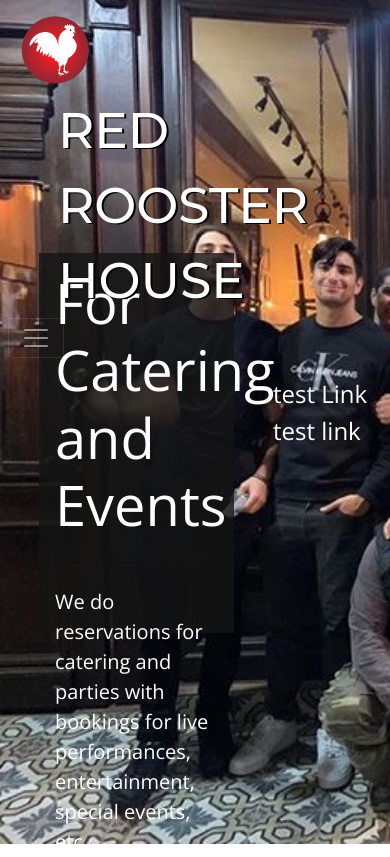
After one commit to vincemonte/RedRoosterHouseSite, a Flask app: page /contact in a window 390 px wide; the page is wider, and only the part inside the window is pictured. The commit adds this page. Run offline with Flask 2, Linux system fonts and the light colour scheme; some libraries are stand-ins or nearby versions; some web fonts are replaced.

Commit message:
Added a PDF link to the menu and the foundation to the contact page. Changed some of the CSS in preparation for mobile design.

```diff
--- a/redrooster/routes.py
+++ b/redrooster/routes.py
@@ -11,9 +11,9 @@ def home():
 def menu():
     return render_template('menu.html')
 
-@app.route('/catering')
-def catering():
-    return render_template('catering.html')
+@app.route('/contact')
+def contact():
+    return render_template('contact.html')
 
 
 @app.route('/about')
--- a/redrooster/static/main.css
+++ b/redrooster/static/main.css
@@ -1,9 +1,15 @@
 body{
   margin: 0;
+  padding: 0;
   width: 100%;
+  overflow-x: hidden;
   font-family:'Open Sans', sans-serif;
 }
 
+main{
+  height: 100vh;
+  width: 100%;
+}
 
 
 img{max-width: 100%;}
@@ -89,3 +95,30 @@ img{max-width: 100%;}
   margin-left: 10%;
   margin-right: auto;
 }
+
+
+
+.contact-info{
+  background-image: url(images/restaurant_crew.JPG);
+  background-repeat: no-repeat;
+  background-size:cover;
+  height: 100%;
+}
+
+.contact-info-splash{
+  background-color: rgba(20, 20, 21, 0.8);
+  position: relative;
+  width: 50%;
+  height: 45%;
+  left: 10%;
+  top: 30%;
+  color:white;
+  padding: 1em;
+}
+
+.social-media-links{
+  position: relative;
+  left: 70%;
+  margin-top: auto;
+  color: white;
+}
--- a/redrooster/templates/catering.html
+++ /dev/null
@@ -1 +0,0 @@
-{%extends "layout.html"%}
--- /dev/null
+++ b/redrooster/templates/contact.html
@@ -0,0 +1,16 @@
+{%extends "layout.html"%}
+{%block content%}
+<div class="contact-info">
+  <div class="contact-info-splash">
+    <h1 class="display-4">For Catering and Events</h1>
+    <hr class="my-4">
+    <p class="lead">We do reservations for catering and parties with bookings
+      for live performances, entertainment, special events, etc.</p>
+  </div>
+  <div class="social-media-links">
+    <h4>test Link</h4>
+    <h4>test link</h4>
+
+  </div>
+</div>
+{%endblock%}
--- a/redrooster/templates/index.html
+++ b/redrooster/templates/index.html
@@ -7,14 +7,14 @@
       sed do eiusmod tempor incididunt ut labore et dolore magna aliqua. Ut enim ad minim veniam, quis nostrud exercitation
       ullamco laboris nisi ut aliquip ex ea commodo consequat.
     </p>
-    <a class="btn btn-info btn-lg" href="{{ url_for('menu') }}">MENU</a>
+    <a class="btn btn-info btn-lg" href="{{ url_for('menu') }}" target="_blank">MENU</a>
   </div>
 </div>
 <div class="container home-content">
   <div class="container-fluid  text-center">
     <div class="row">
 
-      <div class="col-xl-9" >
+      <div class="col-md-6" >
         <div class="card mb-4 shadow-sm">
           <img class="card-img-top" src="" alt="">
           <div class="card-header">
@@ -25,7 +25,7 @@
           </div>
         </div>
       </div>
-      <div class="col-xl-9" >
+      <div class="col-md-6" >
         <div class="card mb-4 shadow-sm">
           <img class="card-img-top" src="" alt="">
           <div class="card-header">
--- a/redrooster/templates/layout.html
+++ b/redrooster/templates/layout.html
@@ -25,13 +25,13 @@
               <a class="nav-link" href="{{url_for('home')}}">Home <span class="sr-only">(current)</span></a>
             </li>
             <li class="nav-item">
-              <a class="nav-link" href="{{url_for('menu')}}">Menu</a>
+              <a class="nav-link" href="{{url_for('menu')}}" target="_blank">Menu</a>
             </li>
             <li class="nav-item">
-              <a class="nav-link" href="{{url_for('catering')}}">Catering & Events</a>
+              <a class="nav-link" href="{{url_for('contact')}}">Contact Us</a>
             </li>
             <li class="nav-item">
-              <a class="nav-link" href="{{url_for('about')}}">About Us</a>
+              <a class="nav-link" href="{{url_for('about')}}">About</a>
             </li>
           </ul>
         </div>
```
Also changed, not shown: redrooster/templates/menu.html (+12 -1 lines), redrooster/static/images/chicken_potatoes.jpeg (added), redrooster/static/images/mussels_oysters.jpeg (added), redrooster/static/images/seafood_bowl.jpeg (added), redrooster/static/images/soup_wine.jpeg (added), 2 other files.
